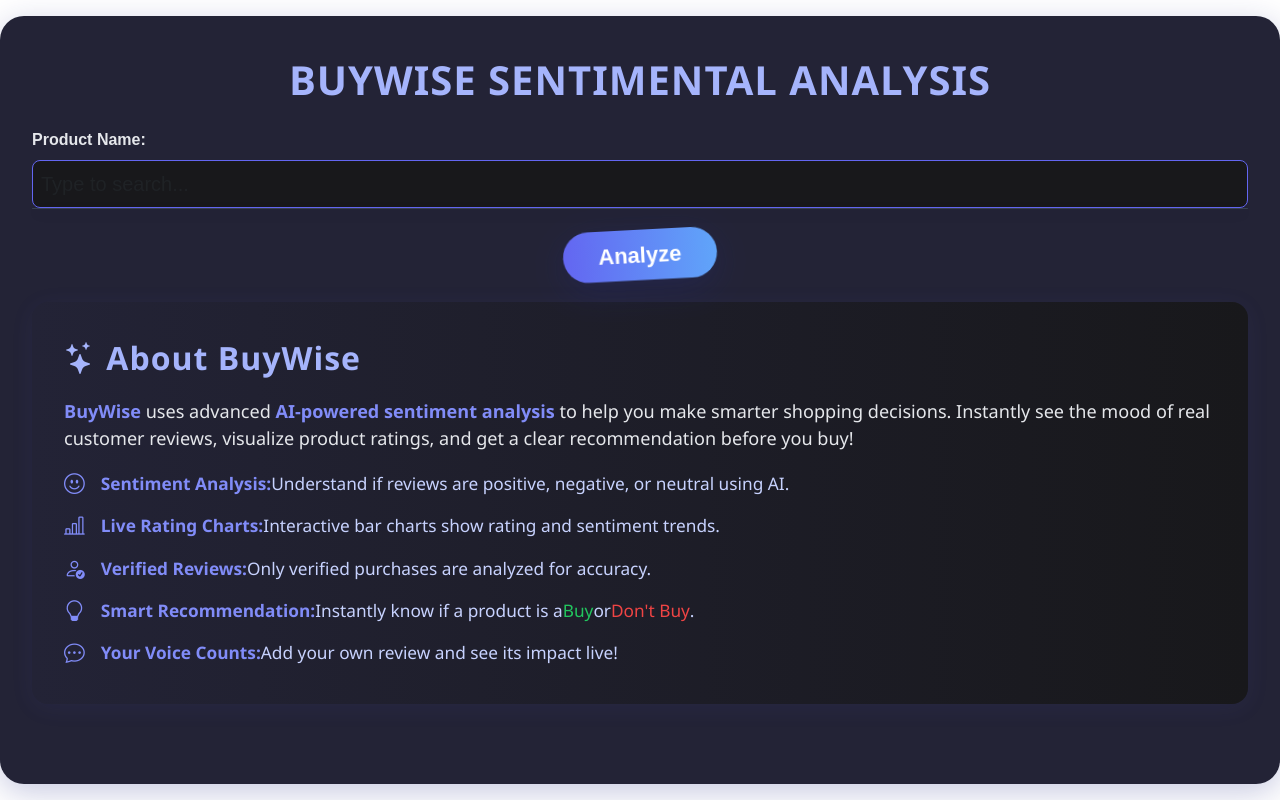
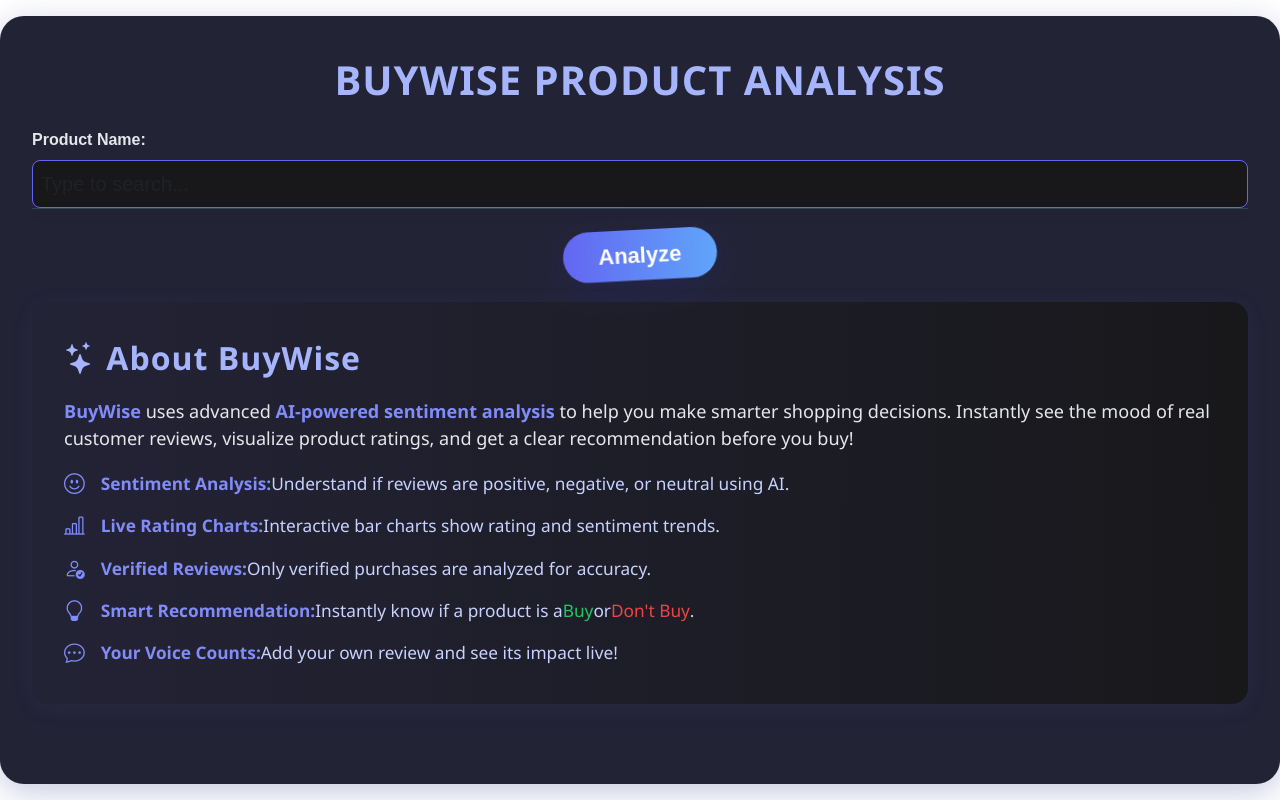
Before and after one commit to Naumanpathan94/Buywise-Product-Analysis, a Flask app: page / in a window 1280 px wide. Run offline with Flask 3, Linux system fonts and the light colour scheme.

Commit message:
Buywise improved

```diff
--- a/templates/index.html
+++ b/templates/index.html
@@ -239,7 +239,7 @@
   <body>
     <div class="container d-flex justify-content-center align-items-center min-vh-100">
       <div class="main-card shadow-lg animate__animated animate__fadeIn">
-        <h1 class="mb-4 text-center animate__animated animate__fadeInDown">BUYWISE SENTIMENTAL ANALYSIS</h1>
+        <h1 class="mb-4 text-center animate__animated animate__fadeInDown">BUYWISE PRODUCT ANALYSIS</h1>
 
         <!-- Product Name Search Box at the Top -->
         <form method="post" autocomplete="off">
```
